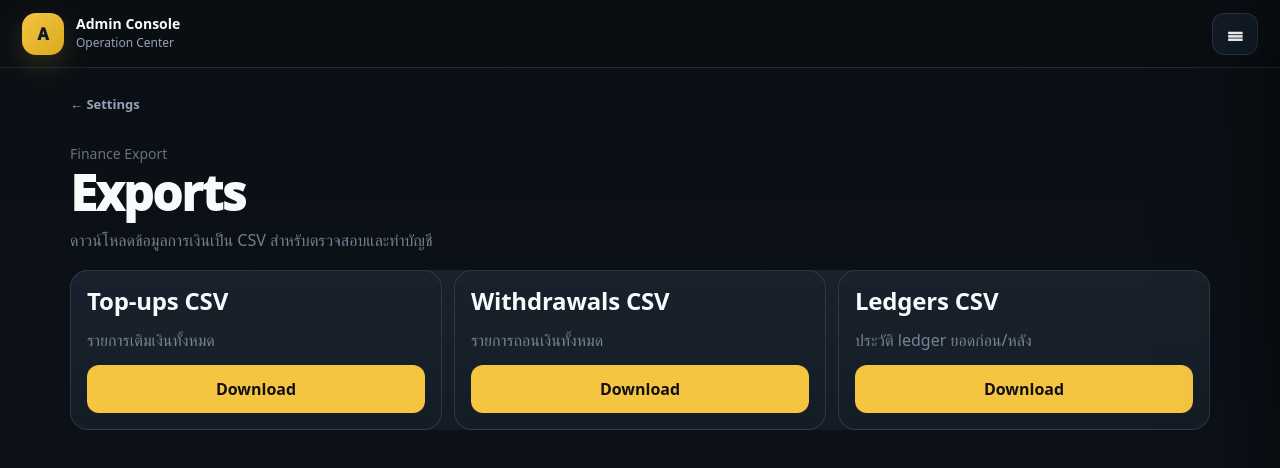
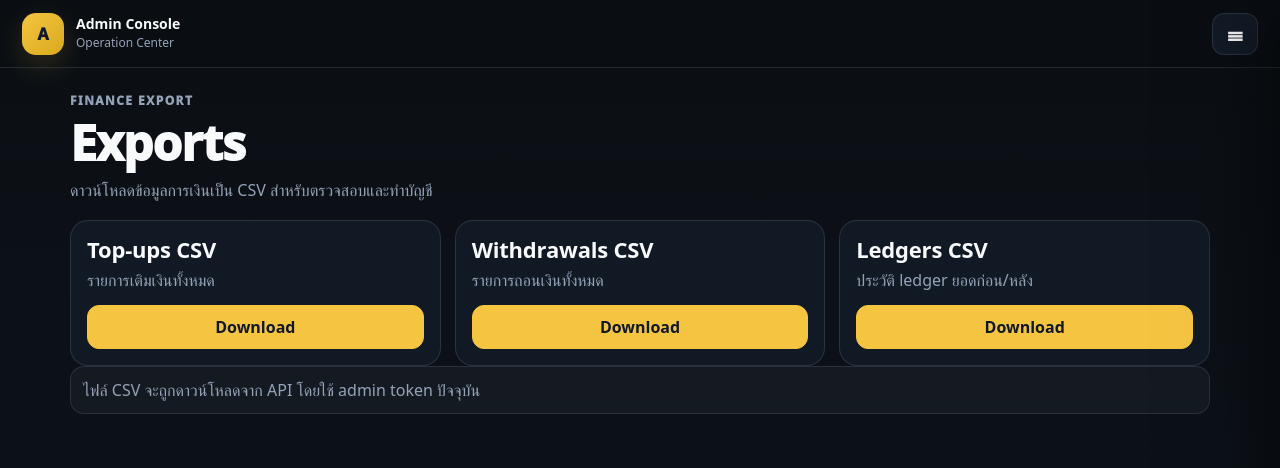
Before and after one commit to kogawz1997/platform-starter, a Next.js app in the folder apps/web-admin/: page /exports in a window 1280 px wide. Shown: the top 468 px of the page. Built offline with nearby package versions, Linux system fonts and the light colour scheme; no server answers; sample sign-in values are in the browser's storage.

Commit message:
refactor(admin): apply design system to exports

```diff
--- a/apps/web-admin/app/(admin)/exports/page.tsx
+++ b/apps/web-admin/app/(admin)/exports/page.tsx
@@ -1,4 +1,6 @@
 'use client';
+
+import { AdminButton, AdminCard, AdminGrid, AdminNotice, AdminPage } from '../_components/admin-ui';
 
 const API_URL = process.env.NEXT_PUBLIC_API_URL ?? 'http://localhost:4000';
 
@@ -24,29 +26,17 @@ export default function ExportsPage() {
   }
 
   return (
-    <main style={pageStyle}>
-      <a href="/settings" style={backStyle}>← Settings</a>
-      <p style={eyebrowStyle}>Finance Export</p>
-      <h1 style={titleStyle}>Exports</h1>
-      <p style={mutedStyle}>ดาวน์โหลดข้อมูลการเงินเป็น CSV สำหรับตรวจสอบและทำบัญชี</p>
-      <section style={gridStyle}>
+    <AdminPage eyebrow="Finance Export" title="Exports" description="ดาวน์โหลดข้อมูลการเงินเป็น CSV สำหรับตรวจสอบและทำบัญชี">
+      <AdminGrid>
         <ExportCard title="Top-ups CSV" text="รายการเติมเงินทั้งหมด" onClick={() => download('/admin/exports/topups.csv')} />
         <ExportCard title="Withdrawals CSV" text="รายการถอนเงินทั้งหมด" onClick={() => download('/admin/exports/withdrawals.csv')} />
         <ExportCard title="Ledgers CSV" text="ประวัติ ledger ยอดก่อน/หลัง" onClick={() => download('/admin/exports/ledgers.csv')} />
-      </section>
-    </main>
+      </AdminGrid>
+      <AdminNotice>ไฟล์ CSV จะถูกดาวน์โหลดจาก API โดยใช้ admin token ปัจจุบัน</AdminNotice>
+    </AdminPage>
   );
 }
 
 function ExportCard({ title, text, onClick }: { title: string; text: string; onClick: () => void }) {
-  return <section style={cardStyle}><h2 style={{ margin: 0 }}>{title}</h2><p style={mutedStyle}>{text}</p><button type="button" onClick={onClick} style={buttonStyle}>Download</button></section>;
+  return <AdminCard title={title} description={text}><AdminButton onClick={onClick}>Download</AdminButton></AdminCard>;
 }
-
-const pageStyle = { maxWidth: 1000, margin: '0 auto', padding: '22px 16px 44px', color: '#fff' } as const;
-const backStyle = { color: '#f5c542', textDecoration: 'none', fontWeight: 900 } as const;
-const eyebrowStyle = { margin: '18px 0 0', opacity: 0.66, fontSize: 14 } as const;
-const titleStyle = { margin: '6px 0 8px', fontSize: 'clamp(36px, 10vw, 68px)', lineHeight: 0.96, letterSpacing: -1.4 } as const;
-const mutedStyle = { margin: 0, opacity: 0.76, lineHeight: 1.55 } as const;
-const gridStyle = { display: 'grid', gridTemplateColumns: 'repeat(auto-fit, minmax(240px, 1fr))', gap: 12, marginTop: 18 } as const;
-const cardStyle = { border: '1px solid rgba(255,255,255,0.12)', borderRadius: 24, padding: 16, background: '#181818', display: 'grid', gap: 12 } as const;
-const buttonStyle = { padding: '13px 14px', borderRadius: 14, cursor: 'pointer', background: '#f5c542', color: '#111', border: 0, fontWeight: 900 } as const;
```
